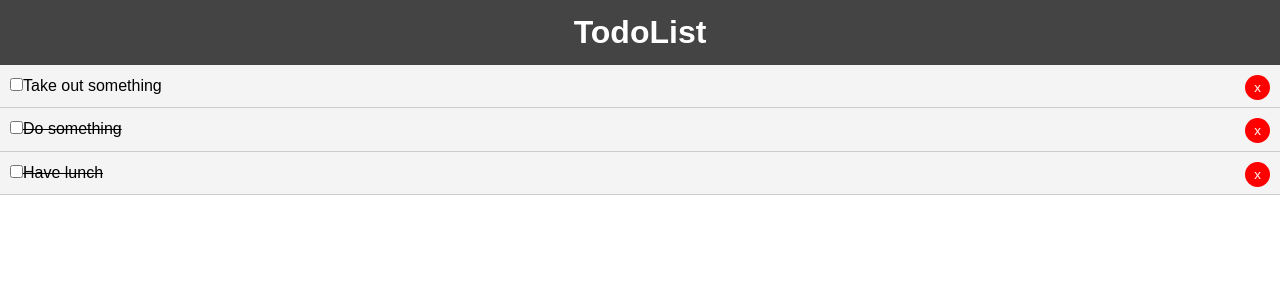
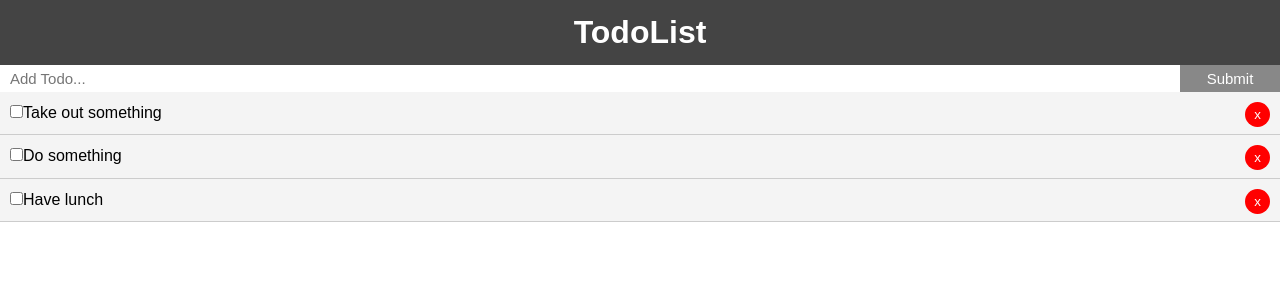
Before and after one commit to itsbhatt/todo-react-app, a React (Create React App) app: page / in a window 1280 px wide. Shown: the top 300 px of the page. Built offline with nearby package versions, Linux system fonts and the light colour scheme.

Commit message:
add todo added

```diff
--- a/src/App.css
+++ b/src/App.css
@@ -13,3 +13,12 @@
   color: #333;
   text-decoration: none;
 }
+
+.App {
+  display: flex;
+  justify-content: center;
+}
+
+.container {
+  width: 100%;
+}
--- a/src/App.js
+++ b/src/App.js
@@ -1,5 +1,6 @@
 import React from 'react';
 import Header from './components/layouts/Header';
+import AddTodo from './components/todos/AddTodo';
 import Todos from './components/todos/Todos';
 
 import './App.css';
@@ -15,12 +16,12 @@
       {
         id: 2,
         title: 'Do something',
-        completed: true
+        completed: false
       },
       {
         id: 3,
         title: 'Have lunch',
-        completed: true
+        completed: false
       }
     ]
   }
@@ -36,6 +37,17 @@
     })
   }
 
+  addTodo = e => {
+    const newTodo = {
+      id: Date.now(),
+      title: e,
+      completed: false
+    }
+    this.setState({
+      todos: [...this.state.todos, newTodo]
+    })
+  }
+
   detTodo = e => {
     this.setState({
       todos: [...this.state.todos.filter(todo => todo.id !== e)]
@@ -45,8 +57,11 @@
   render() {
     return (
       <div className="App">
-        <Header/>
-        <Todos todos={this.state.todos}  markComplete={this.markComplete} detTodo={this.detTodo}/>
+        <div className="container">
+          <Header/>
+          <AddTodo addTodo={this.addTodo}/>
+          <Todos todos={this.state.todos}  markComplete={this.markComplete} detTodo={this.detTodo}/>
+        </div>
       </div>
     )
   }
--- /dev/null
+++ b/src/components/todos/AddTodo.js
@@ -0,0 +1,58 @@
+import React from 'react';
+
+export class AddTodo extends React.Component {
+    state = {
+        title: ''
+    }
+    onChange = (e) => {
+        this.setState({
+            [e.target.name]: e.target.value
+        })
+    }
+
+    onSubmit = (e) => {
+        e.preventDefault();
+        this.props.addTodo(this.state.title);
+        this.setState({
+            title: ''
+        })
+    }
+    render() {
+        return (
+            <form onSubmit={this.onSubmit}>
+                <input
+                    type="text"
+                    name="title"
+                    placeholder="Add Todo..."
+                    style={inputStyle}
+                    autoComplete='off'
+                    value={this.state.title}
+                    onChange={this.onChange}
+                />
+                <input
+                    type="submit"
+                    style={btnStyle}
+                />
+            </form>
+        )
+    }
+}
+
+const inputStyle = {
+    width: 'calc(100% - 100px)',
+    padding: '5px 10px',
+    fontSize: '15px',
+    border: 'none'
+}
+
+const btnStyle = {
+    width: '100px',
+    padding: '5px 10px',
+    fontSize: '15px',
+    background: '#888',
+    color: '#fff',
+    border: 'none',
+    height: '100%'
+}
+
+export default AddTodo;
```
